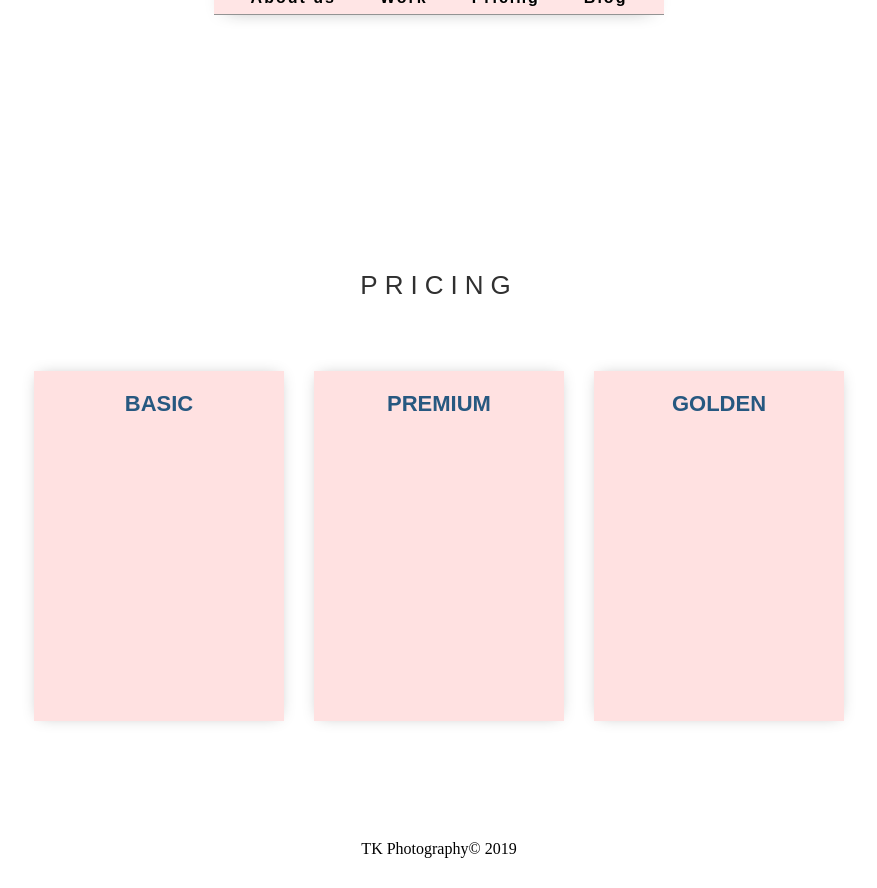
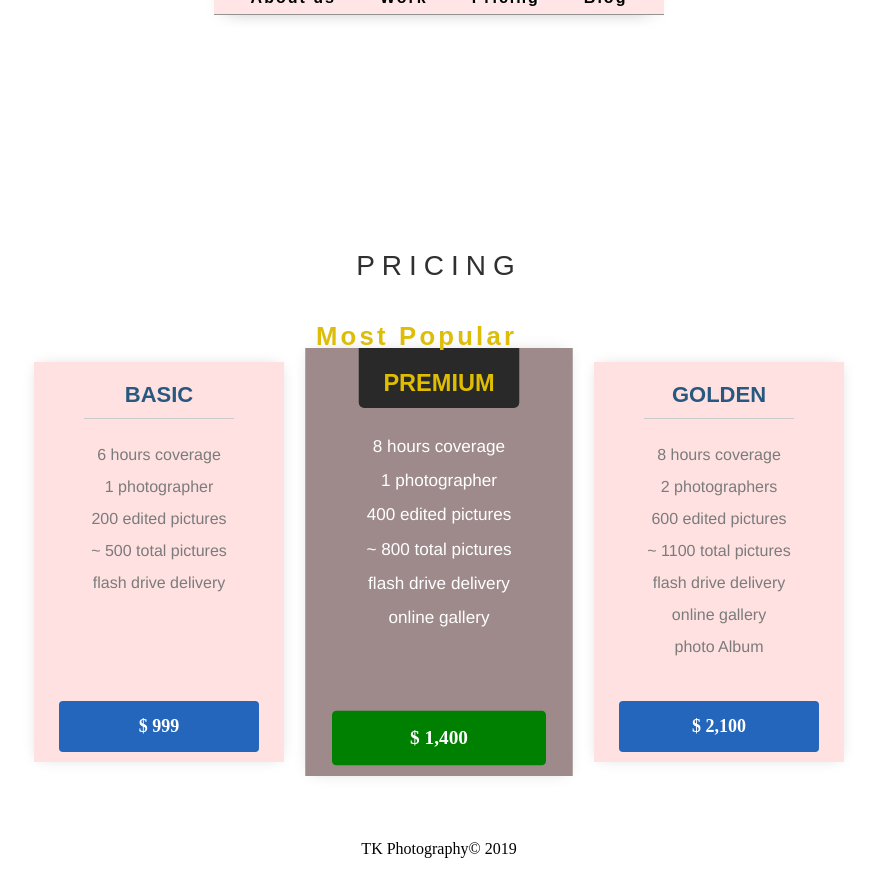
Before and after one commit to tito300/tdpicture, a Gatsby site: page /pricing in a window 1280 px wide. Shown: the whole page, without its empty margins (201-1078 px from the left). Built offline with nearby package versions, Linux system fonts and the light colour scheme; Gatsby itself is replaced by a stand-in of ours; a web font is replaced by a local one.

Commit message:
finishes pricing page

```diff
--- a/src/pages/pricing.js
+++ b/src/pages/pricing.js
@@ -12,19 +12,53 @@ export default ({ data }) => (
             </div>
             <div className='price-blocks__container'>
                 <div className="price-block">
-                    <h3 className="block-title">BASIC</h3>
-                    <div className="block-body"></div>
-                    <a></a>
+                    <div>
+                        <h3 className="block-title">BASIC</h3>
+                        <div className="block-body">
+                            <ul className="plan-list">
+                                <li className="plan-list__item">6 hours coverage</li>
+                                <li className="plan-list__item">1 photographer</li>
+                                <li className="plan-list__item">200 edited pictures</li>
+                                <li className="plan-list__item">~ 500 total pictures</li>
+                                <li className="plan-list__item">flash drive delivery</li>
+                            </ul>
+                        </div>
+                    </div>
+                    <a className="plan-price">$ 999</a>
+                </div>
+                <div className="price-block special">
+                    <p className="special-tag">Most Popular</p>
+                    <div>
+                        <h3 className="block-title">PREMIUM</h3>
+                        <div className="block-body">
+                            <ul className="plan-list">
+                                <li className="plan-list__item">8 hours coverage</li>
+                                <li className="plan-list__item">1 photographer</li>
+                                <li className="plan-list__item">400 edited pictures</li>
+                                <li className="plan-list__item">~ 800 total pictures</li>
+                                <li className="plan-list__item">flash drive delivery</li>
+                                <li className="plan-list__item">online gallery</li>
+                            </ul>
+                        </div>
+                    </div>
+                    <a className="plan-price">$ 1,400</a>
                 </div>
                 <div className="price-block">
-                    <h3 className="block-title">PREMIUM</h3>
-                    <div className="block-body"></div>
-                    <a></a>
-                </div>
-                <div className="price-block">
-                    <h3 className="block-title">GOLDEN</h3>
-                    <div className="block-body"></div>
-                    <a></a>
+                    <div>
+                        <h3 className="block-title">GOLDEN</h3>
+                        <div className="block-body">
+                            <ul className="plan-list">
+                                <li className="plan-list__item">8 hours coverage</li>
+                                <li className="plan-list__item">2 photographers</li>
+                                <li className="plan-list__item">600 edited pictures</li>
+                                <li className="plan-list__item">~ 1100 total pictures</li>
+                                <li className="plan-list__item">flash drive delivery</li>
+                                <li className="plan-list__item">online gallery</li>
+                                <li className="plan-list__item">photo Album</li>
+                            </ul>
+                        </div>
+                    </div>
+                    <a className="plan-price">$ 2,100</a>
                 </div>
             </div>
         </div>
--- a/src/styles/component/pricing__page.scss
+++ b/src/styles/component/pricing__page.scss
@@ -7,11 +7,11 @@
     .page-title {
         width: 100%;
         text-align: center;
-        padding: 70px 0;
+        padding: 50px 0 80px;
     }
     .title {
         font-family: Arial, Helvetica, sans-serif;
-        font-size: 26px;
+        font-size: 28px;
         color: rgb(48, 48, 48);
         letter-spacing: 7px;
     }
@@ -23,21 +23,82 @@
     }
 
     .price-block {
+        display: flex;
+        flex-direction: column;
+        justify-content: space-between;
         width: 250px;
-        height: 350px;
+        height: 400px;
         background-color: rgb(255, 225, 225);
         margin-left: 15px;
         margin-right: 15px;
-        box-shadow: 0 0 15px -5px #b6b6b6
+        box-shadow: 0 0 15px -5px #cecece;
+
+        &.special {
+            transform: scale(1.07);
+            background-color: rgb(158, 138, 138);
+
+            .block-title {
+                color: rgb(223, 189, 0);
+                background-color: rgb(41, 41, 41);
+                border-bottom-left-radius: 5px;
+                border-bottom-right-radius: 5px;
+                border-bottom: none;
+            }
+            .plan-list__item {
+                color: white;
+            }
+
+            .plan-price {
+                background-color: green;
+            }
+        }
     }
 
     .block-title {
+        width: 150px;
+        margin: 0 auto 10px;
         font-family: Arial, Helvetica, sans-serif;
         font-size: 22px;
         color: rgb(39, 88, 128);
         font-weight: 800;
         text-align: center;
-        padding: 20px 0;
+        padding: 20px 0 10px;
+        border-bottom: 1px solid rgb(202, 202, 202);
         // letter-spacing: 7px
     }
+
+    .plan-list {
+        padding: 10px 20px;
+        text-align: center;
+    }
+
+    .plan-list__item {
+        padding: 7px 0;
+        color: #7b7b7b;
+        font-family: Helvetica, Arial, sans-serif;
+    }
+
+    .plan-price {
+        cursor: pointer;
+        color: white;
+        font-size: 18px;
+        font-weight: 600;
+        width: 80%;
+        margin: 0 auto 10px;
+        text-align: center;
+        padding: 15px 0;
+        background-color: rgb(36, 102, 187);
+        border-radius: 4px;
+    }
+
+    .special-tag {
+        position: absolute;
+        top: -25px;
+        left: 10px;
+        font-family: hand2, Arial;
+        color: rgb(221, 189, 8);
+        font-weight: 600;
+        font-size: 24px;
+        letter-spacing: 3px;
+    }
 }
```
Also changed, not shown: src/pages/index.js (+8 -8 lines).
